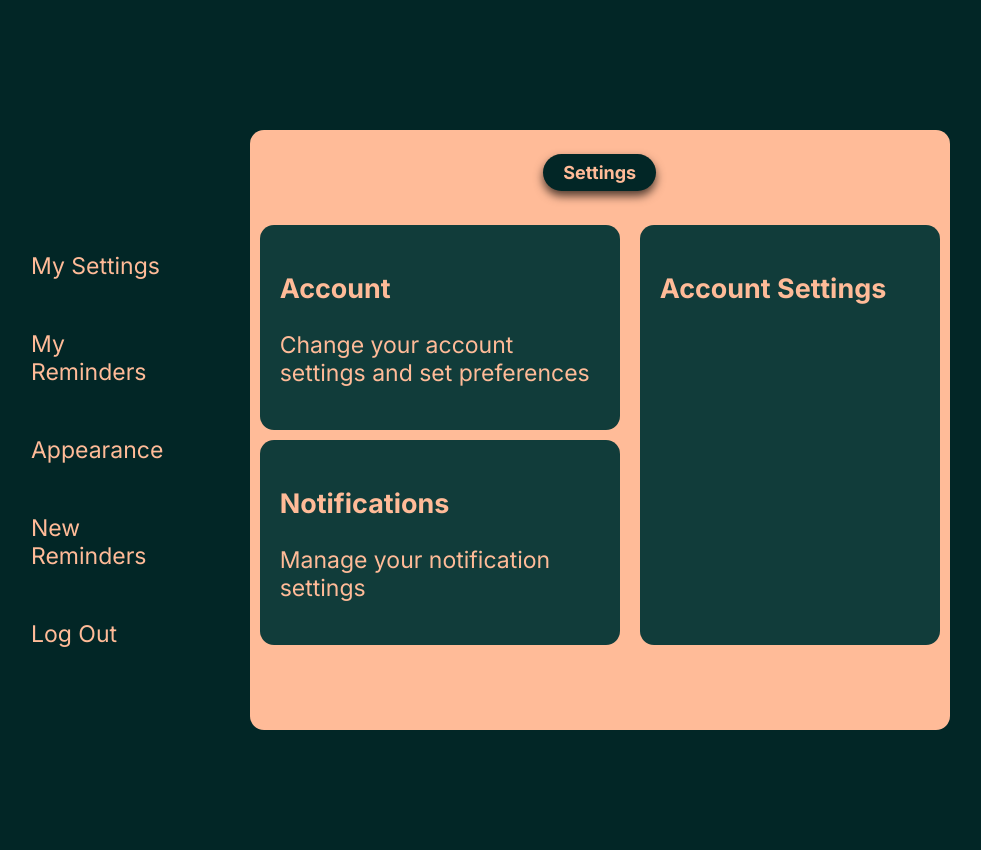
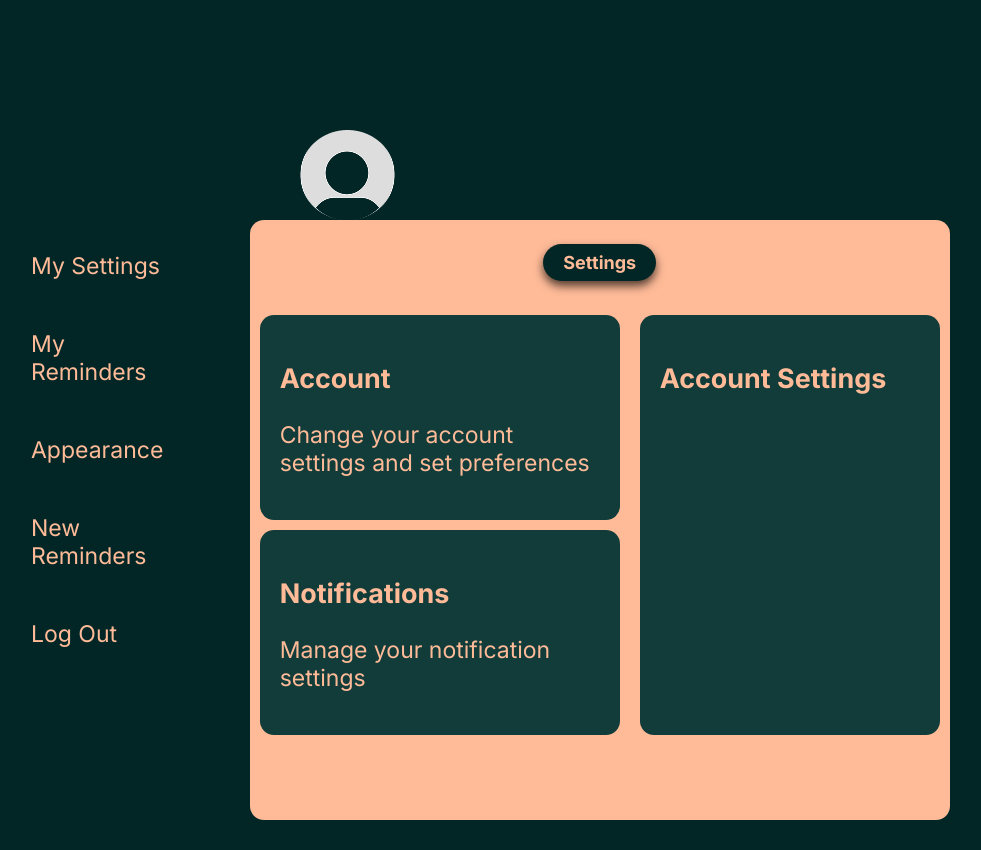
Before and after one commit to Revin400/Web_app_development_2526, a React (Create React App) app in the folder calendify/: page /settings in a window 1280 px wide. Shown: the whole page, without its empty margins (49-1030 px from the left). Built offline with nearby package versions, Linux system fonts and the light colour scheme.

Commit message:
latest updates

```diff
--- a/calendify/src/Settingspage.css
+++ b/calendify/src/Settingspage.css
@@ -15,6 +15,14 @@ body{
   font-family: 'Inter';
   font-size: 23px;
   }
+
+
+.picture {
+    display: flex;
+    align-items: right;
+    margin-right: 50px;
+    margin-left: 50px;
+}
 
 .settings-page {
     display: flex;
--- a/calendify/src/Settingspage.jsx
+++ b/calendify/src/Settingspage.jsx
@@ -1,6 +1,6 @@
 import "./Settingspage.css";
 import { useNavigate } from "react-router-dom";
-// import MainLogo from './Logo_Calendify.png';
+import personal_foto from './Ellipse 4.png';
 
 const SettingsPage = () => {
   // Import useNavigate from react-router-dom
@@ -17,9 +17,9 @@ const SettingsPage = () => {
       </div>
 
       <div className="settings-content">
-            {/* <div className="picture">
-            <img src={MainLogo} alt="Calendify Logo" className="logo" />
-            </div> */}
+            <div className="picture">
+            <img src={personal_foto} alt="Calendify Logo" className="logo" />
+            </div>
 
 
         <div className="settings-block">
```
